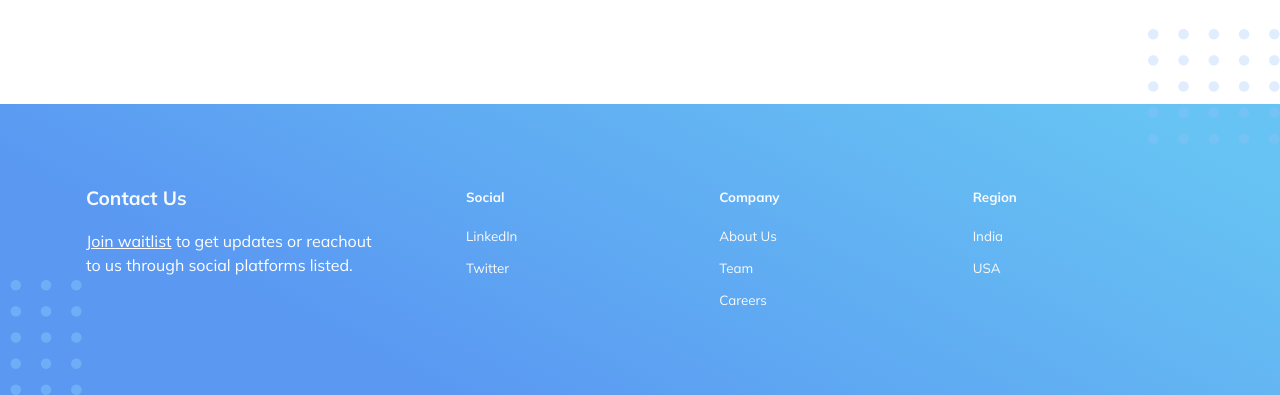
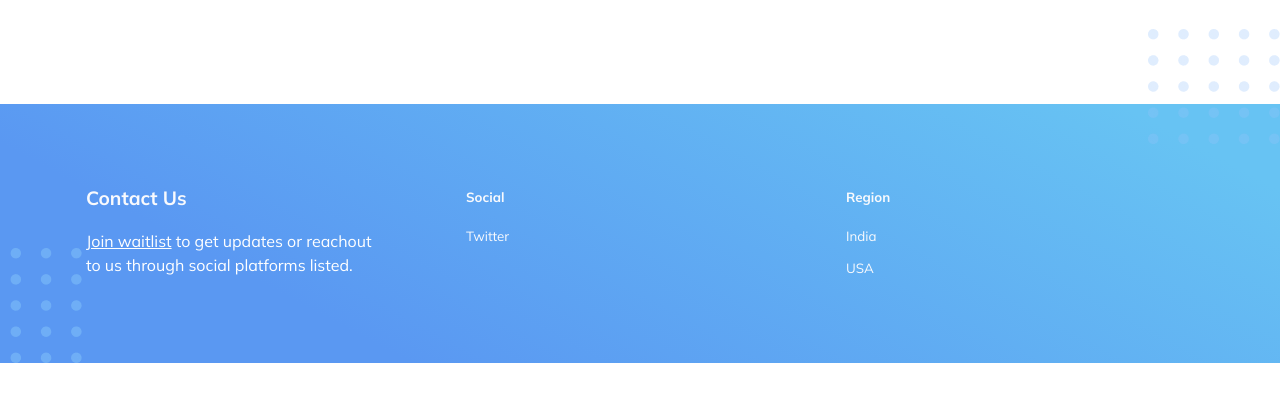
Before and after one commit to nikhilYadala/healome, a plain HTML site: page index.html in a window 1280 px wide. Shown: the part 3144-3539 px from the top of the page. After the commit the page ends 3507 px from the top, so only its background shows below. Drawn offline with nearby package versions, Linux system fonts and the light colour scheme; a script that the page names is missing.

Commit message:
Update index.html

```diff
--- a/index.html
+++ b/index.html
@@ -376,22 +376,22 @@
             <div class="col-4 col-md-4 col-lg mb-3 order-2 order-sm-1">
               <h6 class="lh-lg fw-bold text-light">Social</h6>
               <ul class="list-unstyled mb-md-4 mb-lg-0">
-                <li class="lh-lg"><a class="text-light fs--1 text-decoration-none" href="#!">LinkedIn</a></li>
-                <!--
+<!--                 <li class="lh-lg"><a class="text-light fs--1 text-decoration-none" href="#!">LinkedIn</a></li>
+
                 <li class="lh-lg"><a class="text-light fs--1 text-decoration-none" href="#!">Facebook</a></li>
-                <li class="lh-lg"><a class="text-light fs--1 text-decoration-none" href="#!">Instagram</a></li>
-                -->
+                <li class="lh-lg"><a class="text-light fs--1 text-decoration-none" href="#!">Instagram</a></li>  -->
+
                 <li class="lh-lg"><a class="text-light fs--1 text-decoration-none" href="https://twitter.com/Healome1">Twitter</a></li>
               </ul>
             </div>
-            <div class="col-4 col-md-4 col-lg mb-3 order-3 order-sm-2">
+<!--             <div class="col-4 col-md-4 col-lg mb-3 order-3 order-sm-2">
               <h6 class="lh-lg fw-bold text-light"> Company </h6>
               <ul class="list-unstyled mb-md-4 mb-lg-0">
                 <li class="lh-lg"><a class="text-light fs--1 text-decoration-none" href="#!">About Us</a></li>
                 <li class="lh-lg"><a class="text-light fs--1 text-decoration-none" href="#!">Team</a></li>
                 <li class="lh-lg"><a class="text-light fs--1 text-decoration-none" href="#!">Careers</a></li>
               </ul>
-            </div>
+            </div> -->
             <div class="col-4 col-md-4 col-lg mb-3 order-1 order-sm-3">
               <h6 class="lh-lg fw-bold text-light"> Region </h6>
               <ul class="list-unstyled mb-md-4 mb-lg-0">
```
